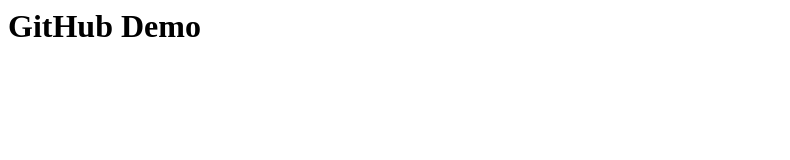
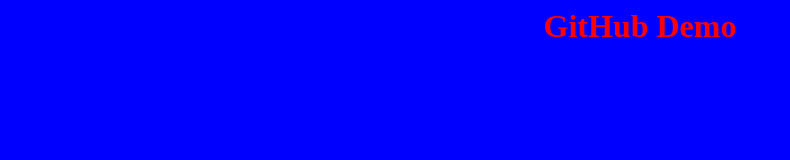
Before and after one commit to PollaMohith/git-tutorial, a plain HTML site: page index.html in a window 1280 px wide. Shown: the whole page, without its empty margins (0-790 px from the left). Drawn offline with Linux system fonts and the light colour scheme.

Commit message:
Style add to html

```diff
--- a/index.html
+++ b/index.html
@@ -1,8 +1,8 @@
 <html>
-
-<H1>
+  <body style="background-color: blue;">
+<H1 style="color: red;text-align: center;">
 
     GitHub Demo
 </H1>
-
+  </body>
 </html>
```
